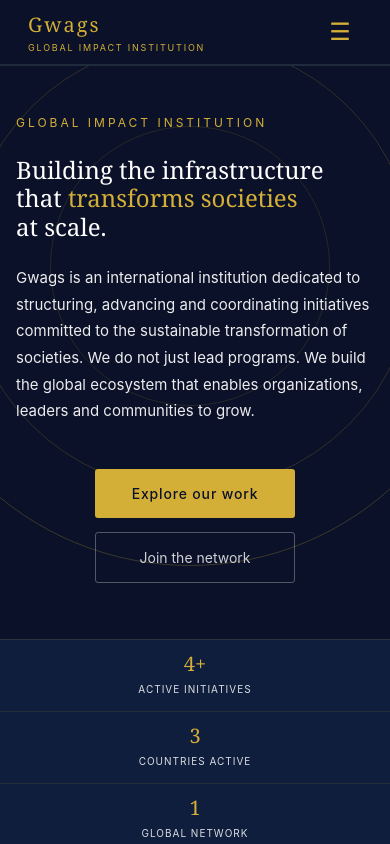
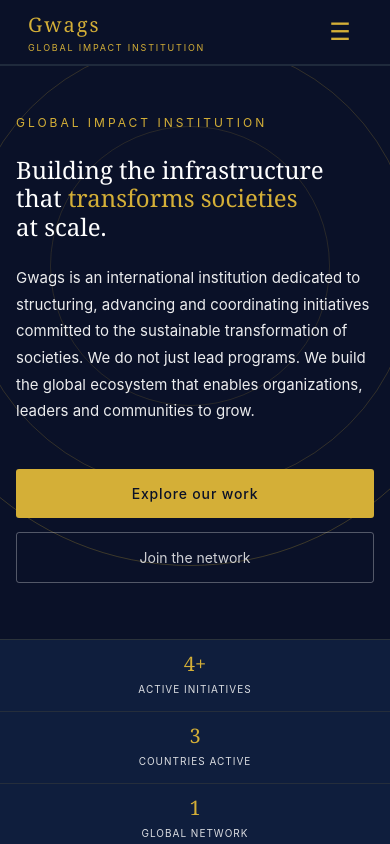
Before and after one commit to Daryllgio/gwags-website, a Next.js app: page / in a window 390 px wide. Shown: the top 844 px of the page. Built offline with nearby package versions, Linux system fonts and the light colour scheme.

Commit message:
Hero buttons: stretch to full width on mobile, stack in column

```diff
--- a/app/globals.css
+++ b/app/globals.css
@@ -948,7 +948,7 @@ h1, h2, h3, h4 {
   .site-section { padding: 36px 16px !important; }
   /* SMALL PHONE: hero adjustments */
   .hero-h1 { font-size: 24px !important; }
-  .hero-buttons { flex-direction: column !important; align-items: center !important; }
+  .hero-buttons { flex-direction: column !important; align-items: stretch !important; }
   /* SMALL PHONE: stats ticker */
   .stats-ticker { grid-template-columns: 1fr !important; }
   .stats-ticker .has-divider { border-right: none !important; border-bottom: 0.5px solid rgba(212,175,55,0.11) !important; }
@@ -1112,13 +1112,9 @@ h1, h2, h3, h4 {
   .stats-label { font-size: 10px !important; letter-spacing: 0.1em !important; }
 }
 
-/* Hero buttons — stack vertically at mobile (768px), centred not stretched */
+/* Hero buttons — stack vertically at mobile (768px), stretch to full width */
 @media (max-width: 768px) {
-  .hero-buttons { flex-direction: column !important; align-items: center !important; }
-  .hero-btn { min-width: 220px !important; text-align: center !important; }
-}
-@media (max-width: 480px) {
-  .hero-btn { min-width: 200px !important; }
+  .hero-buttons { flex-direction: column !important; align-items: stretch !important; }
 }
 
 /* Footer text */
--- a/components/Hero.tsx
+++ b/components/Hero.tsx
@@ -35,14 +35,14 @@ export default function Hero({ lang }: HeroProps) {
           <a
             href="#initiatives"
             className="hero-btn"
-            style={{ background: '#D4AF37', color: '#0A1128', fontSize: '14px', fontWeight: 500, padding: '14px 32px', border: 'none', borderRadius: '3px', cursor: 'pointer', letterSpacing: '0.06em', textDecoration: 'none', display: 'inline-block', minWidth: '200px', textAlign: 'center' }}
+            style={{ background: '#D4AF37', color: '#0A1128', fontSize: '14px', fontWeight: 500, padding: '14px 32px', border: 'none', borderRadius: '3px', cursor: 'pointer', letterSpacing: '0.06em', textDecoration: 'none', display: 'inline-block', textAlign: 'center' }}
           >
             {h.btn1}
           </a>
           <Link
             href="/get-involved"
             className="hero-btn"
-            style={{ background: 'none', color: 'rgba(255,255,255,0.8)', fontSize: '14px', padding: '14px 32px', border: '0.5px solid rgba(255,255,255,0.3)', borderRadius: '3px', cursor: 'pointer', textDecoration: 'none', display: 'inline-block', minWidth: '200px', textAlign: 'center' }}
+            style={{ background: 'none', color: 'rgba(255,255,255,0.8)', fontSize: '14px', padding: '14px 32px', border: '0.5px solid rgba(255,255,255,0.3)', borderRadius: '3px', cursor: 'pointer', textDecoration: 'none', display: 'inline-block', textAlign: 'center' }}
           >
             {h.btn2}
           </Link>
```
